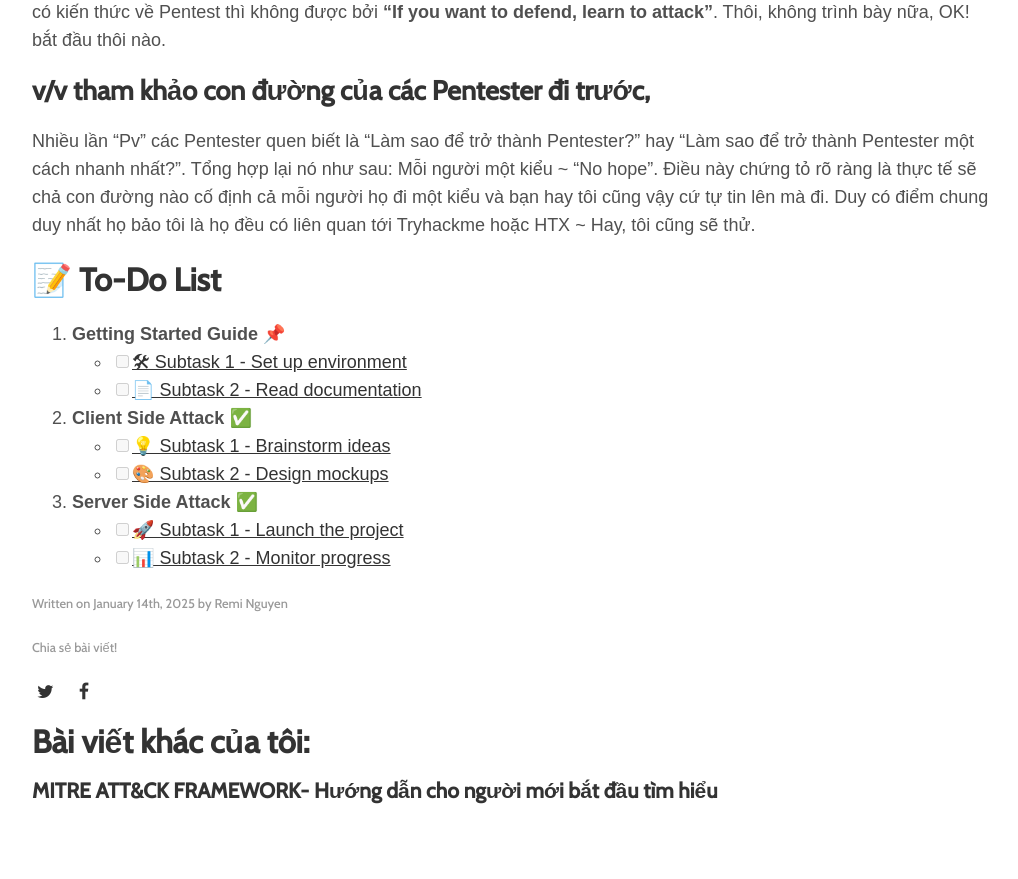
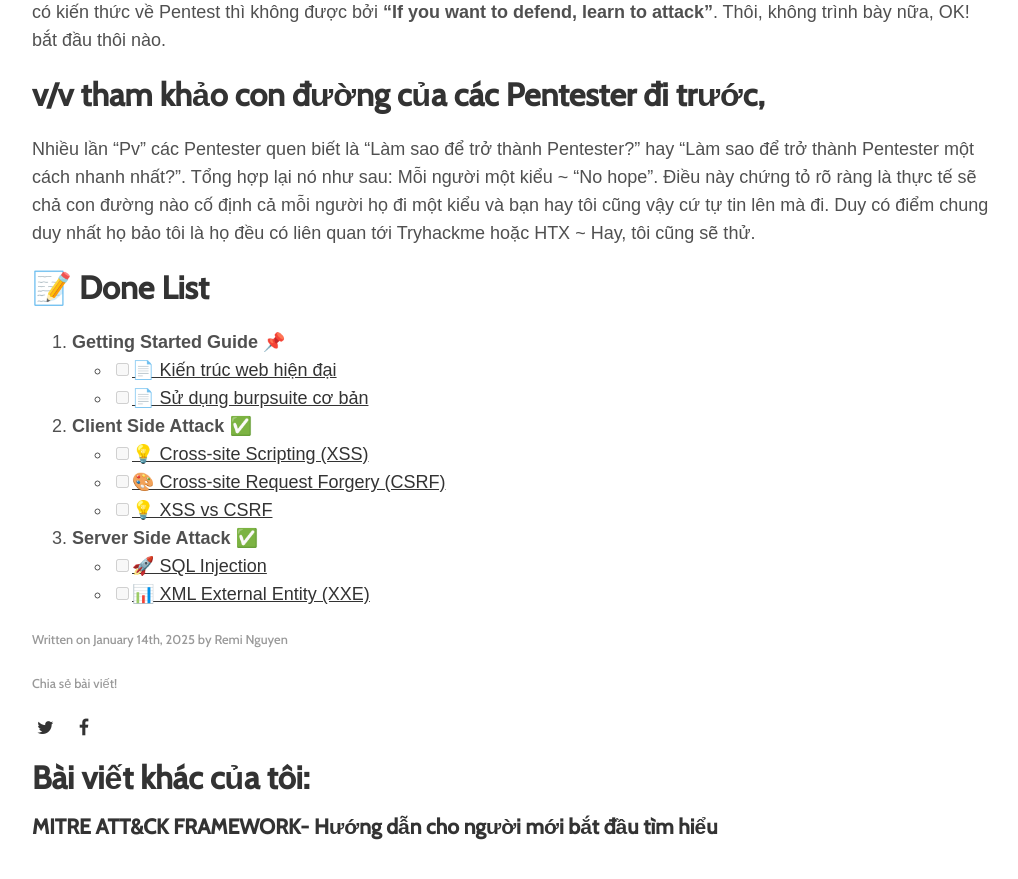
Before and after one commit to vietcf/vietchoi, a Jekyll site: the page built from _posts/2025-01-14-bat-dau-ve-series-bao-mat101.md, in a window 1280 px wide and 900 px high, scrolled down 988 px. Shown: the top 879 px of the window, without its empty margins (128-1146 px from the left). Built offline with Jekyll 4.4.1, drawn with Linux system fonts in a browser that asks for light colours; some web fonts are replaced.

Commit message:
update list done

```diff
--- a/_posts/2025-01-14-bat-dau-ve-series-bao-mat101.md
+++ b/_posts/2025-01-14-bat-dau-ve-series-bao-mat101.md
@@ -9,22 +9,20 @@ image: assets/img/2025/01/21/pst_101.png
 Trước giờ cũng nhiều lần thử học Pentest tuy nhiên lần nào cũng đá một tí không tập trung gì cả, hay bỏ giữa chừng nên không tới đâu. Tự dưng nay muốn bắt đầu lại việc này, có lẽ học được tới đâu sẽ note lại tới đó trong series này (Think: Hy vọng là đủ chăm chỉ để viết lại). Nói gì thì nói làm trong cái ngành bảo mật này, nhất là Blue Team mà không có kiến thức về Pentest thì không được bởi **"If you want to defend, learn to attack"**. Thôi, không trình bày nữa, OK! bắt đầu thôi nào.
 
 
-## v/v tham khảo con đường của các Pentester đi trước,
+# v/v tham khảo con đường của các Pentester đi trước,
 Nhiều lần "Pv" các Pentester quen biết là "Làm sao để trở thành Pentester?" hay "Làm sao để trở thành Pentester một cách nhanh nhất?". Tổng hợp lại nó như sau: Mỗi người một kiểu ~ "No hope". Điều này chứng tỏ rõ ràng là thực tế sẽ chả con đường nào cố định cả mỗi người họ đi một kiểu và bạn hay tôi cũng vậy cứ tự tin lên mà đi. Duy có điểm chung duy nhất họ bảo tôi là họ đều có liên quan tới Tryhackme hoặc HTX ~ Hay, tôi cũng sẽ thử.
 
-
-
-
-# 📝 To-Do List
+# 📝 Done List
 
 1. **Getting Started Guide** 📌
-   - [ ] [🛠 Subtask 1 - Set up environment](https://example.com/setup-environment)
-   - [ ] [📄 Subtask 2 - Read documentation](https://example.com/documentation)
+   - [ ] [📄 Kiến trúc web hiện đại](https://example.com/setup-environment)
+   - [ ] [📄 Sử dụng burpsuite cơ bản](https://example.com/documentation)
 
 2. **Client Side Attack** ✅
-   - [ ] [💡 Subtask 1 - Brainstorm ideas](https://example.com/brainstorm)
-   - [ ] [🎨 Subtask 2 - Design mockups](https://example.com/design)
+   - [ ] [💡 Cross-site Scripting (XSS)](https://example.com/brainstorm)
+   - [ ] [🎨 Cross-site Request Forgery (CSRF)](https://example.com/design)
+   - [ ] [💡 XSS vs CSRF](https://example.com/brainstorm)
 
 3. **Server Side Attack** ✅
-   - [ ] [🚀 Subtask 1 - Launch the project](https://example.com/launch)
-   - [ ] [📊 Subtask 2 - Monitor progress](https://example.com/monitor)
+   - [ ] [🚀 SQL Injection](https://example.com/launch)
+   - [ ] [📊 XML External Entity (XXE)](https://example.com/monitor)
```
